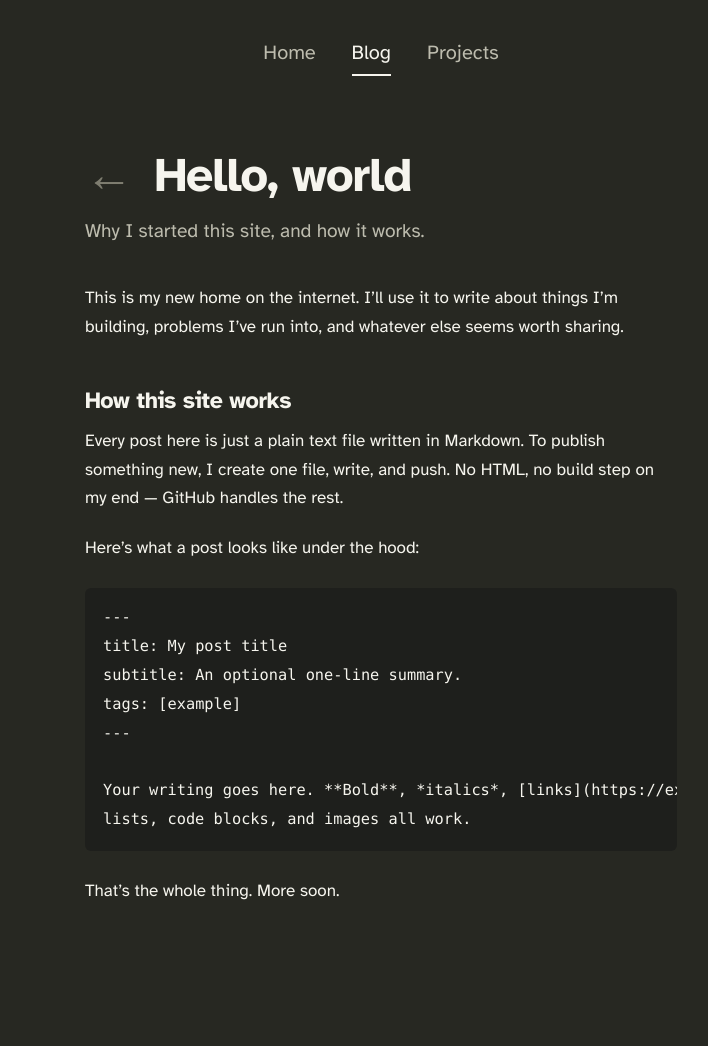
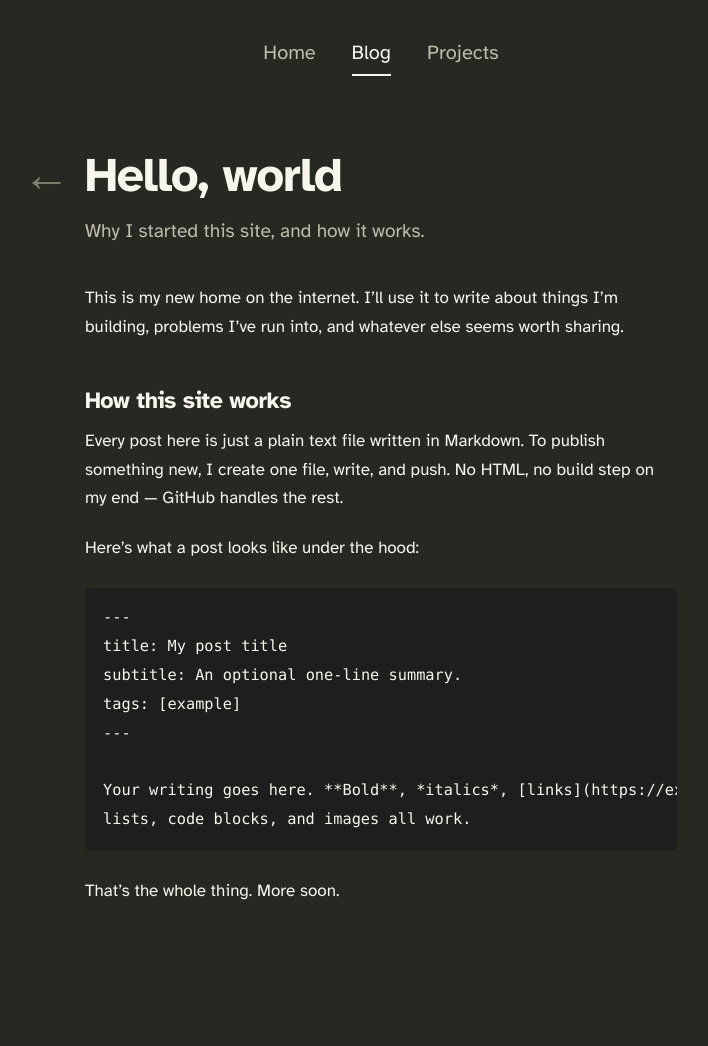
Before and after one commit to rahulsrao011/rahulsrao011.github.io, a Jekyll site: the page built from _posts/2026-11-02-hello-world.md, in a window 1280 px wide. Shown: the whole page, without its empty margins (259-967 px from the left). Built offline with Jekyll 4.4.1, drawn with Linux system fonts in a browser that asks for light colours; our own code applies the rules of GitHub Pages for plain Markdown files.

Commit message:
Update style.css

```diff
--- a/assets/css/style.css
+++ b/assets/css/style.css
@@ -66,7 +66,8 @@ p  { margin: 0 0 1.2em; }
 /* Single post */
 .tag::before { content: "#"; }
 .post-subtitle { font-size: 1.2rem; color: var(--dim); margin-bottom: 36px; }
-.back { text-decoration: none; color: var(--faint); margin-right: 8px; }
+.back { text-decoration: none; color: var(--faint); position: absolute; margin-left: -1.3em; }
+h1 { position: relative; }
 
 /* Content inside posts and pages */
 img { max-width: 100%; height: auto; }
```
